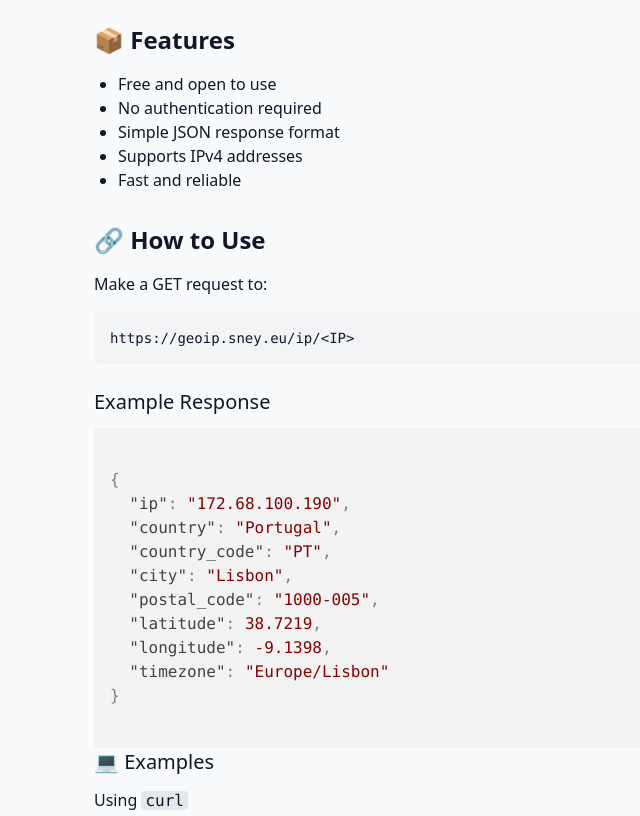
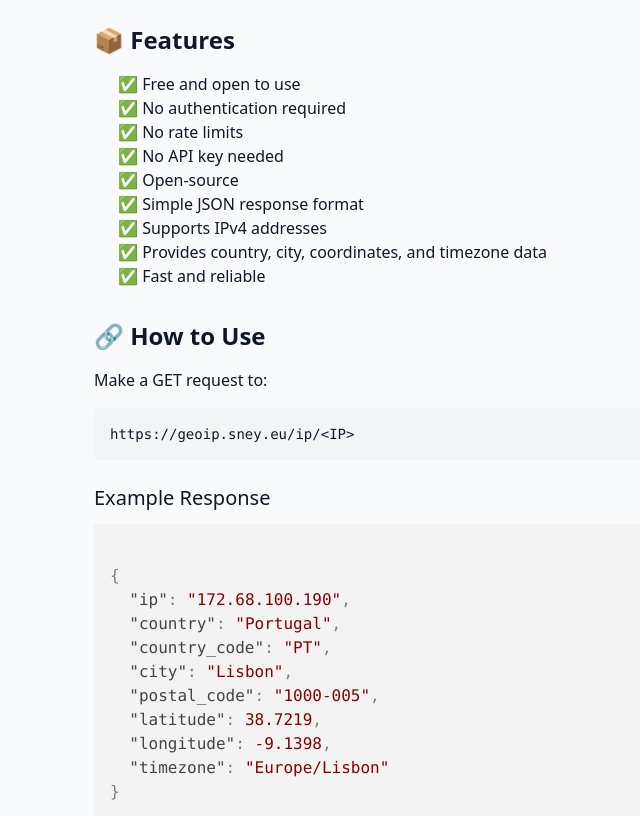
Before and after one commit to sneycampos/go-geoip, a website: page static/index.html in a window 1280 px wide. Shown: the part 320-1136 px from the top of the page, without its empty margins (114-754 px from the left). Drawn offline with nearby package versions, Linux system fonts and the light colour scheme.

Commit message:
enhance index.html and output.css with improved feature list and styling

```diff
--- a/static/index.html
+++ b/static/index.html
@@ -52,12 +52,16 @@
         Get details like country, city, timezone, latitude, and longitude from any IP address. Perfect for geolocation detection, analytics, and customizing content based on visitor location.
     </p>
     <h2 class="text-2xl font-semibold mt-8 mb-4">📦 Features</h2>
-    <ul class="list-disc pl-6 mb-6">
-        <li>Free and open to use</li>
-        <li>No authentication required</li>
-        <li>Simple JSON response format</li>
-        <li>Supports IPv4 addresses</li>
-        <li>Fast and reliable</li>
+    <ul class="pl-6">
+        <li>✅ Free and open to use</li>
+        <li>✅ No authentication required</li>
+        <li>✅ No rate limits</li>
+        <li>✅ No API key needed</li>
+        <li>✅ Open-source</li>
+        <li>✅ Simple JSON response format</li>
+        <li>✅ Supports IPv4 addresses</li>
+        <li>✅ Provides country, city, coordinates, and timezone data</li>
+        <li>✅ Fast and reliable</li>
     </ul>
 
     <h2 class="text-2xl font-semibold mt-8 mb-4">🔗 How to Use</h2>
@@ -82,10 +86,10 @@
 }
     </code></pre>
 
-    <h3 class="text-xl font-medium mb-3">💻 Examples</h3>
+    <h3 class="mt-6 text-xl font-medium mb-3">💻 Examples</h3>
 
     <h4 class="font-medium mb-2">Using <code class="bg-gray-200 px-1 rounded">curl</code></h4>
-    <pre><code class="language-bash">
+    <pre class="mb-3"><code class="language-bash">
 curl https://geoip.sney.eu/ip/172.68.100.190
     </code></pre>
 
```
Also changed, not shown: README.md (added), static/output.css.
